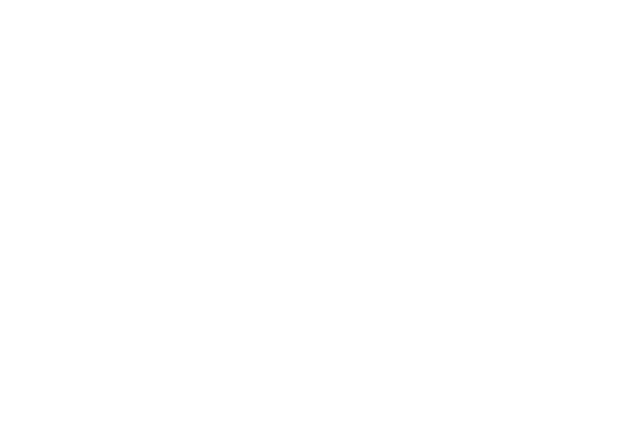
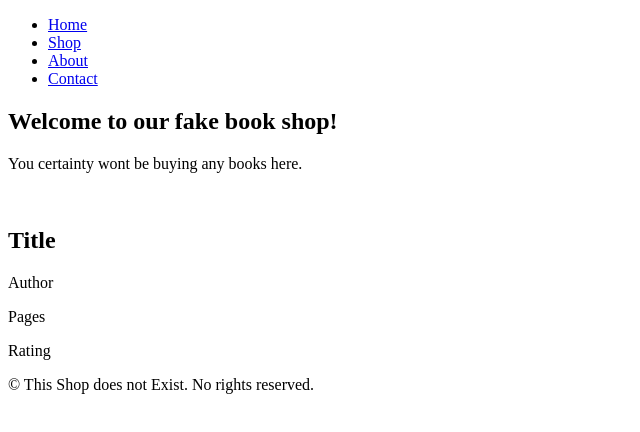
Before and after one commit to jonuzovic-muhamed/odin-book-library, a plain HTML site: page index.html in a window 1280 px wide. Shown: the whole page, without its empty margins (0-640 px from the left). Drawn offline with Linux system fonts and the light colour scheme.

Commit message:
Add base html page contents.
Added the base content needed for the page.

```diff
--- a/index.html
+++ b/index.html
@@ -7,9 +7,34 @@
   <title>Book Library</title>
 </head>
 <body>
-  <header></header>
-  <main></main>
-  <footer></footer>
+  <header>
+    <nav>
+      <ul>
+        <li><a href="#">Home</a></li>
+        <li><a href="#">Shop</a></li>
+        <li><a href="#">About</a></li>
+        <li><a href="#">Contact</a></li>
+      </ul>
+    </nav>
+  </header>
+  <section class="hero">
+    <h1>Welcome to our fake book shop!</h1>
+    <p>You certainty wont be buying any books here.</p>
+  </section>
+  <main>
+    <section class="products">
+      <article class="product-item" id="product-item-template">
+        <img src="" alt="">
+        <h2>Title</h2>
+        <p>Author</p>
+        <p>Pages</p>
+        <p>Rating</p>
+      </article>
+    </section>
+  </main>
+  <footer>
+    <p>&copy; This Shop does not Exist. No rights reserved.</p>
+  </footer>
   <script src="script.js"></script>
 </body>
 </html>
```
